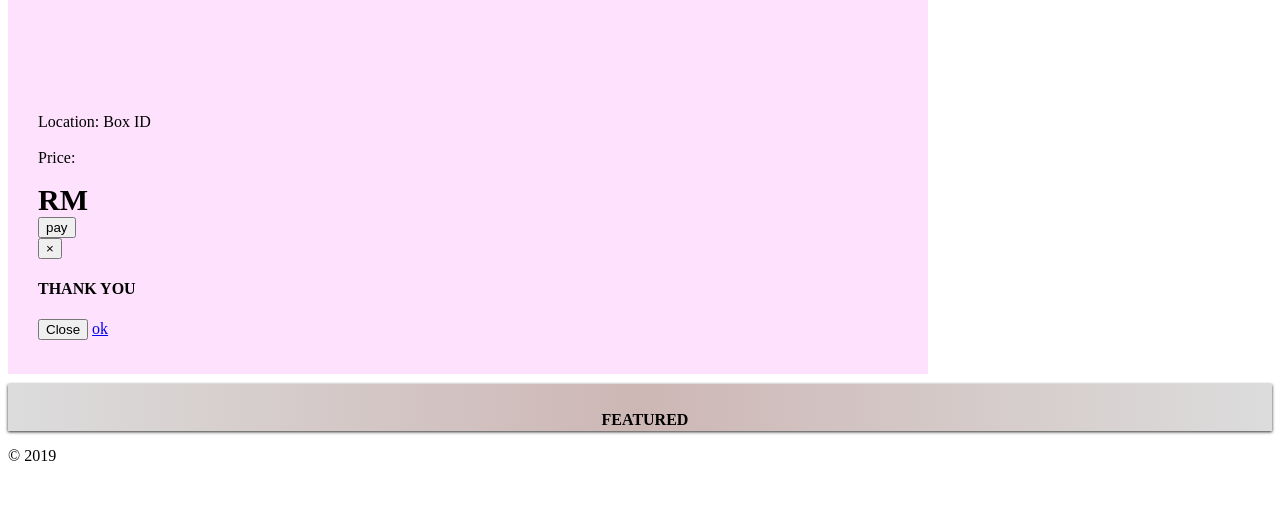
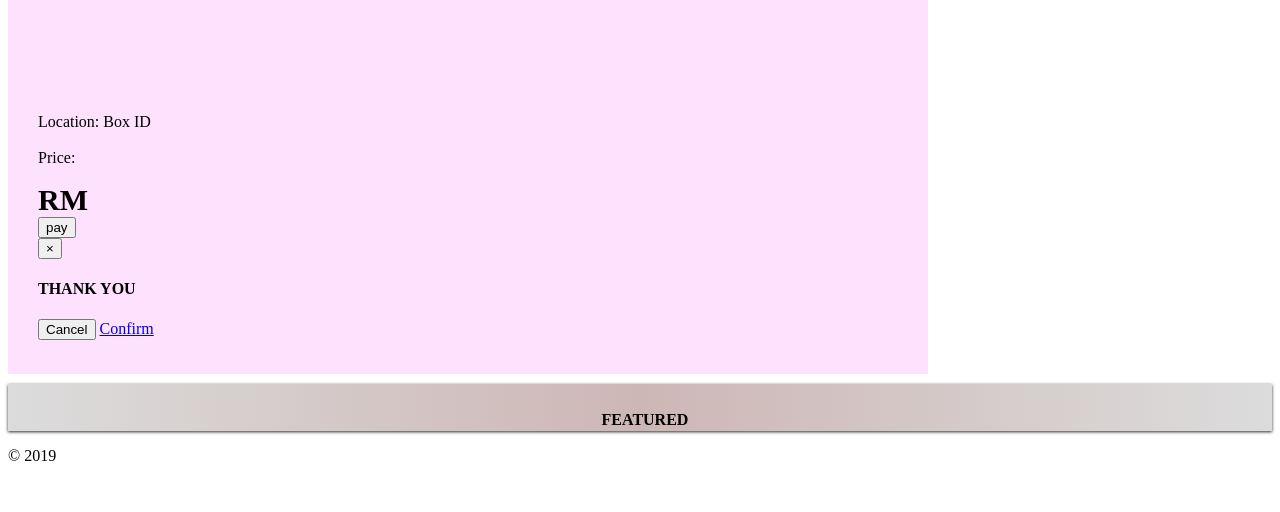
Before and after one commit to rynar21/vending-machine, a Yii app: template frontend/views/item/payment.php in a window 1280 px wide. Shown: the part 209-721 px from the top of the page. Run offline with PHP 8.4 and a stand-in for Yii, Linux system fonts and the light colour scheme; the template is opened without the code that fills it, so the values that code supplies are empty; some libraries are stand-ins or nearby versions.

Commit message:
Update payment.php

```diff
--- a/frontend/views/item/payment.php
+++ b/frontend/views/item/payment.php
@@ -48,8 +48,8 @@ $this->params['breadcrumbs'][] = $this->title;
         </div>
 
         <div class="modal-footer">
-          <button type="button" class="btn btn-default" data-dismiss="modal">Close</button>
-          <a href="index" type="button" class="btn btn-primary ">ok</a>
+          <button type="button" class="btn btn-default" data-dismiss="modal">Cancel</button>
+          <a href="index" type="button" class="btn btn-primary ">Confirm</a>
         </div>
       </div>
     </div>
```
